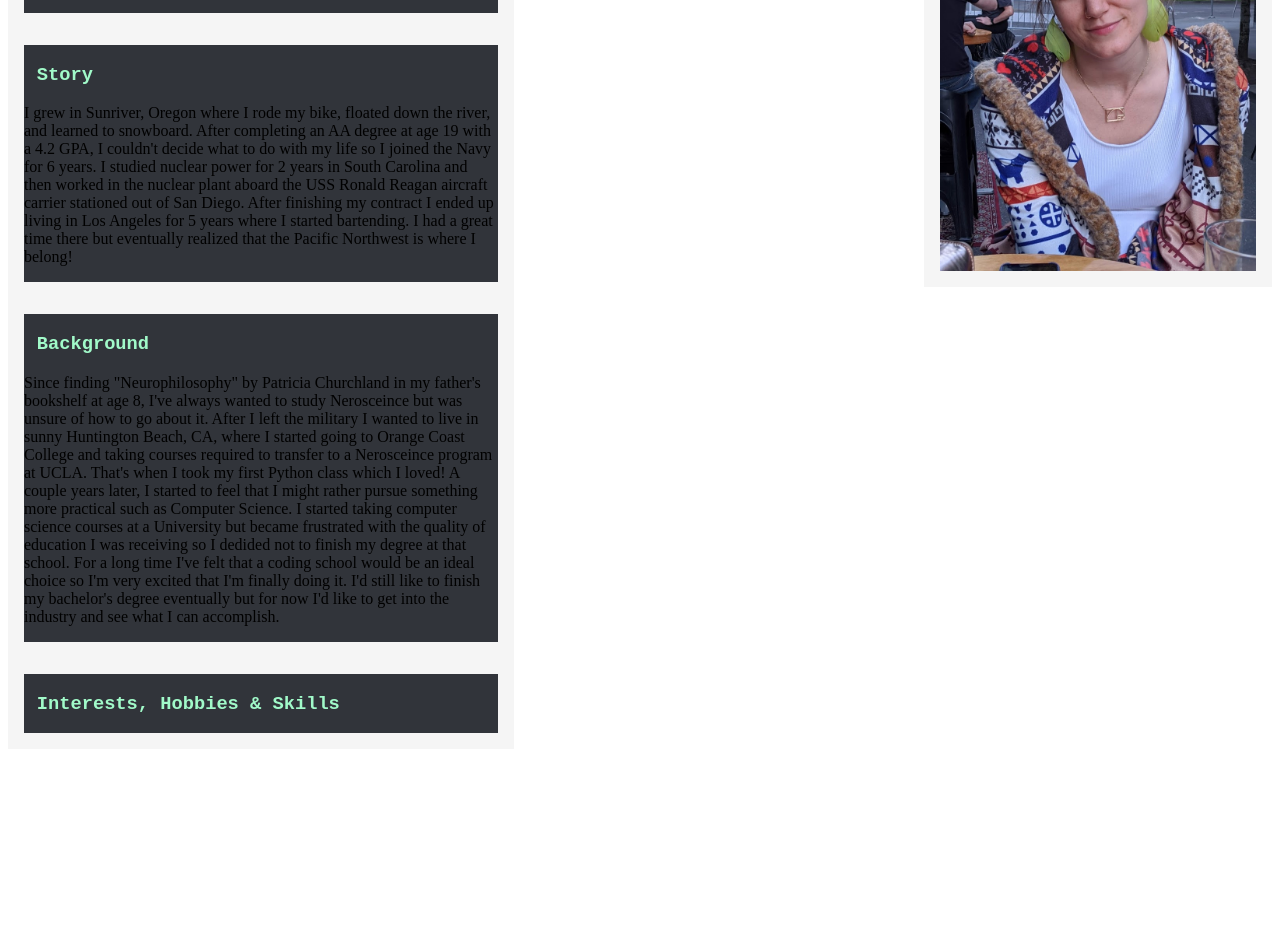
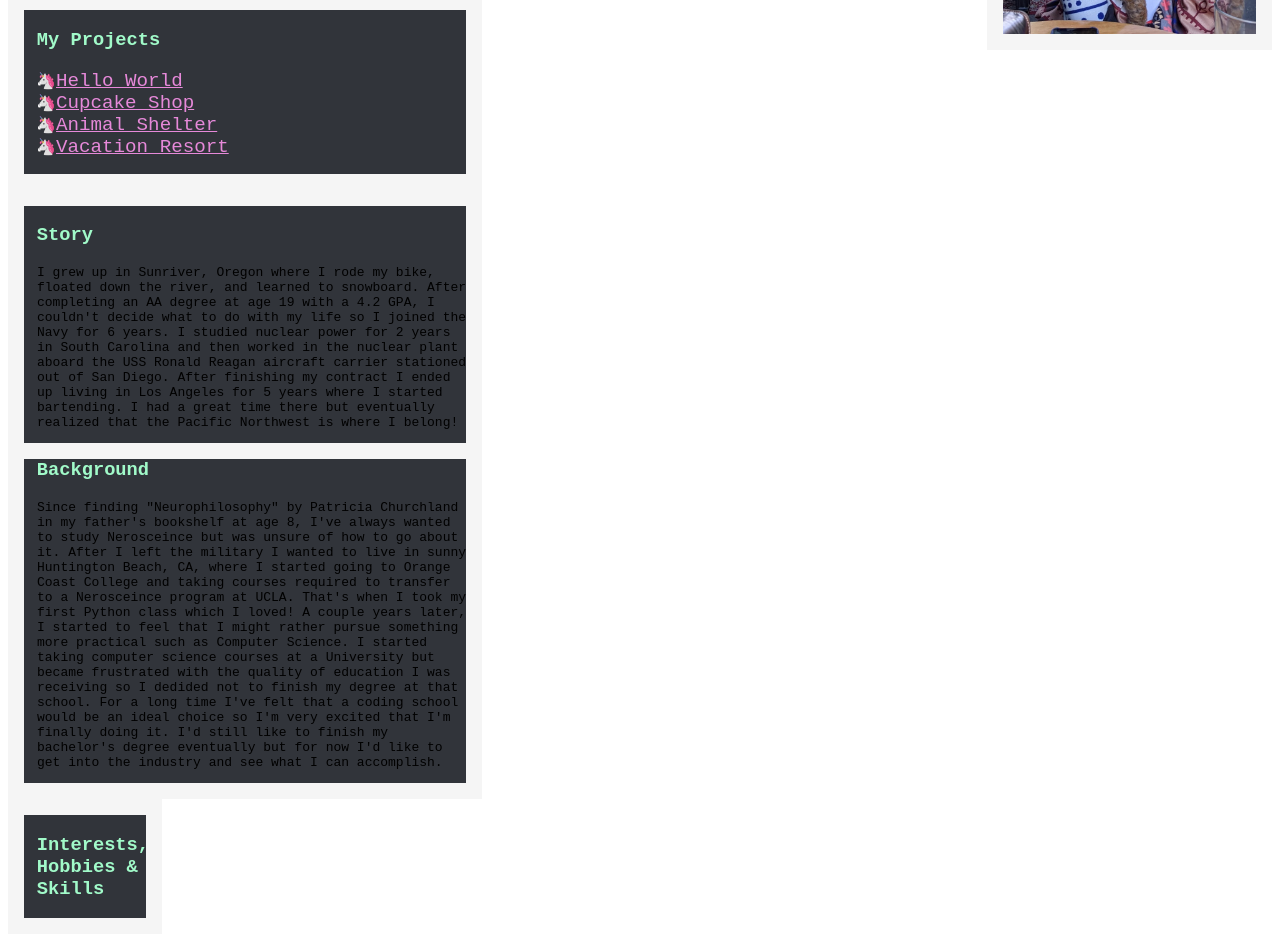
Before and after one commit to cass1618/portfolio, a plain HTML site: page portfolio.html in a window 1280 px wide. Shown: the part 327-1261 px from the top of the page. Before the commit the page ends 1084 px from the top, so only its background shows below. Drawn offline with Linux system fonts and the light colour scheme.

Commit message:
WIP layout

```diff
--- a/css/stylesheet.css
+++ b/css/stylesheet.css
@@ -1,6 +1,6 @@
 img {
   margin: auto;
-  width: 25%;
+  width: 20%;
   height: auto;
   border: 1rem solid;
   border-color: whitesmoke;
@@ -9,10 +9,12 @@ img {
 
 .name {
   height: auto;
+  width: 75%;
   border: 1rem solid;
   border-color: whitesmoke;
   box-sizing: border-box;
   background-color: #31343a;
+  float: left;
 }
 
 .name h1{
@@ -27,21 +29,28 @@ img {
 
 h3 {
   font-family: 'Courier New', Courier, monospace;
-  color:rgb(161, 250, 201);
+  color: rgb(161, 250, 201);
   margin-left: 1vw;
 }
 
 body {
-  border-color:mediumslateblue;
+  border-color: mediumslateblue;
 }
 
 .box
 {
-  width: 40%;
+  width: 35%;
   background-color: #31343a;
   border: 1rem solid;
-  border-color:whitesmoke;
-  box-sizing: border-box;
+  border-color: whitesmoke;
+
+}
+
+.box p {
+  font-size:small;
+  font-family:'Courier New', Courier, monospace;
+  margin-left: 1em;
+  /* color:thistle; */
 }
 
 a
@@ -53,10 +62,19 @@ a
 
 a:visited
 {
-  color:slategray;
+  color: slategray;
 }
 
 ul {
   list-style: "\01F984";
   padding-left: 2em;
 }
+
+.left{
+  float: left;
+}
+
+.right{
+  float: left;
+  color: teal;
+}
--- a/portfolio.html
+++ b/portfolio.html
@@ -32,19 +32,34 @@
   </div>
 
   <div class=box>
+    <h3>My Projects</h3>
+    <ul>
+      <li><a href=https://github.com/cass1618/hello_world>Hello World</a></li>
+      <li><a href=https://github.com/cass1618/Cupcake_shop>Cupcake Shop</a></li>
+      <li><a href=https://github.com/cass1618/Animal-Shelter>Animal Shelter</a></li>
+      <li><a href=https://github.com/cass1618/resort>Vacation Resort</a></li>
+    </ul>
+  </div>
+
+  <div class=left>
+    <div class=box>
       <h3>Story</h3>
-    <p>I grew in Sunriver, Oregon where I rode my bike, floated down the river, and learned to snowboard.
+      <p>I grew up  in Sunriver, Oregon where I rode my bike, floated down the river, and learned to snowboard.
         After completing an AA degree at age 19 with a 4.2 GPA, I couldn't decide what to do with my life so I joined the Navy for 6 years.  I studied nuclear power for 2 years in South Carolina and then worked in the nuclear plant aboard the USS Ronald Reagan aircraft carrier stationed out of San Diego.  After finishing my contract I ended up living in Los Angeles for 5 years where I started bartending.  I had a great time there but eventually realized that the Pacific Northwest is where I belong!
       </p>
     </div>
+  </div>
 
+  <div >
     <div class=box>
       <h3>Background</h3>
       <p>Since finding "Neurophilosophy" by Patricia Churchland in my father's bookshelf at age 8, I've always wanted to study Nerosceince but was unsure of how to go about it.  After I left the military I wanted to live in sunny Huntington Beach, CA, where I started going to Orange Coast College and taking courses required to transfer to a Nerosceince program at UCLA.  That's when I took my first Python class which I loved!  A couple years later, I started to feel that I might rather pursue something more practical such as Computer Science.  I started taking computer science courses at a University but became frustrated with the quality of education I was receiving so I dedided not to finish my degree at that school.  For a long time I've felt that a coding school would be an ideal choice so I'm very excited that I'm finally doing it.  I'd still like to finish my bachelor's degree eventually but for now I'd like to get into the industry and see what I can accomplish.
 
       </p>
     </div>
+  </div>
 
+  <div class=right>
     <div class=box>
       <h3>Interests, Hobbies & Skills</h3>
 
@@ -52,6 +67,7 @@
 
       </p>
     </div>
+  </div>
 
 </body>
 
```
Lines whose indentation alone changed are shown as unchanged.
